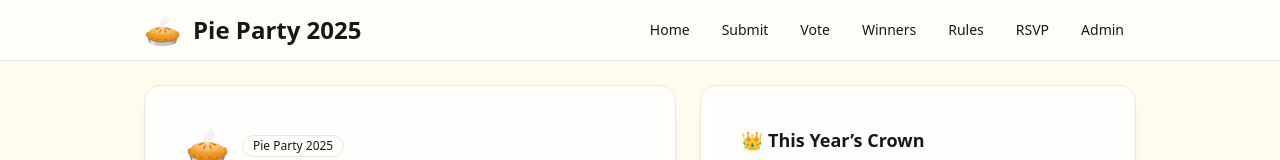
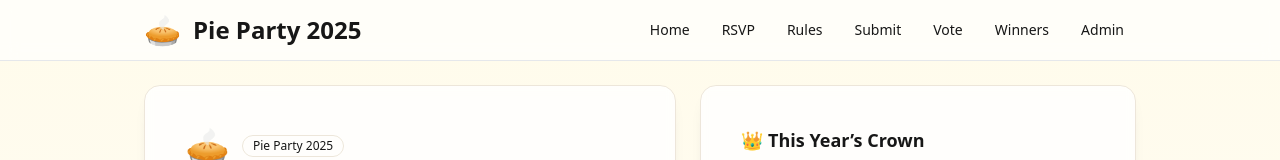
Before and after one commit to jcg-development/pie-party, a Next.js app: page / in a window 1280 px wide. Shown: the top 160 px of the page. Built offline with nearby package versions, Linux system fonts and the light colour scheme; no server answers; the database is empty.

Commit message:
Reorder navigation links: Home, RSVP, Rules, Submit, Vote, Winners, Admin

```diff
--- a/src/app/layout.tsx
+++ b/src/app/layout.tsx
@@ -25,11 +25,11 @@ export default function RootLayout({ children }: { children: React.ReactNode })
             </div>
             <nav className="flex flex-wrap items-center gap-2 text-sm">
               <a className="navlink" href="/">Home</a>
+              <a className="navlink" href="/rsvp">RSVP</a>
+              <a className="navlink" href="/rules">Rules</a>
               <a className="navlink" href="/submit">Submit</a>
               <a className="navlink" href="/vote">Vote</a>
               <a className="navlink" href="/winners">Winners</a>
-              <a className="navlink" href="/rules">Rules</a>
-              <a className="navlink" href="/rsvp">RSVP</a>
               <a className="navlink" href="/admin">Admin</a>
             </nav>
           </div>
```
